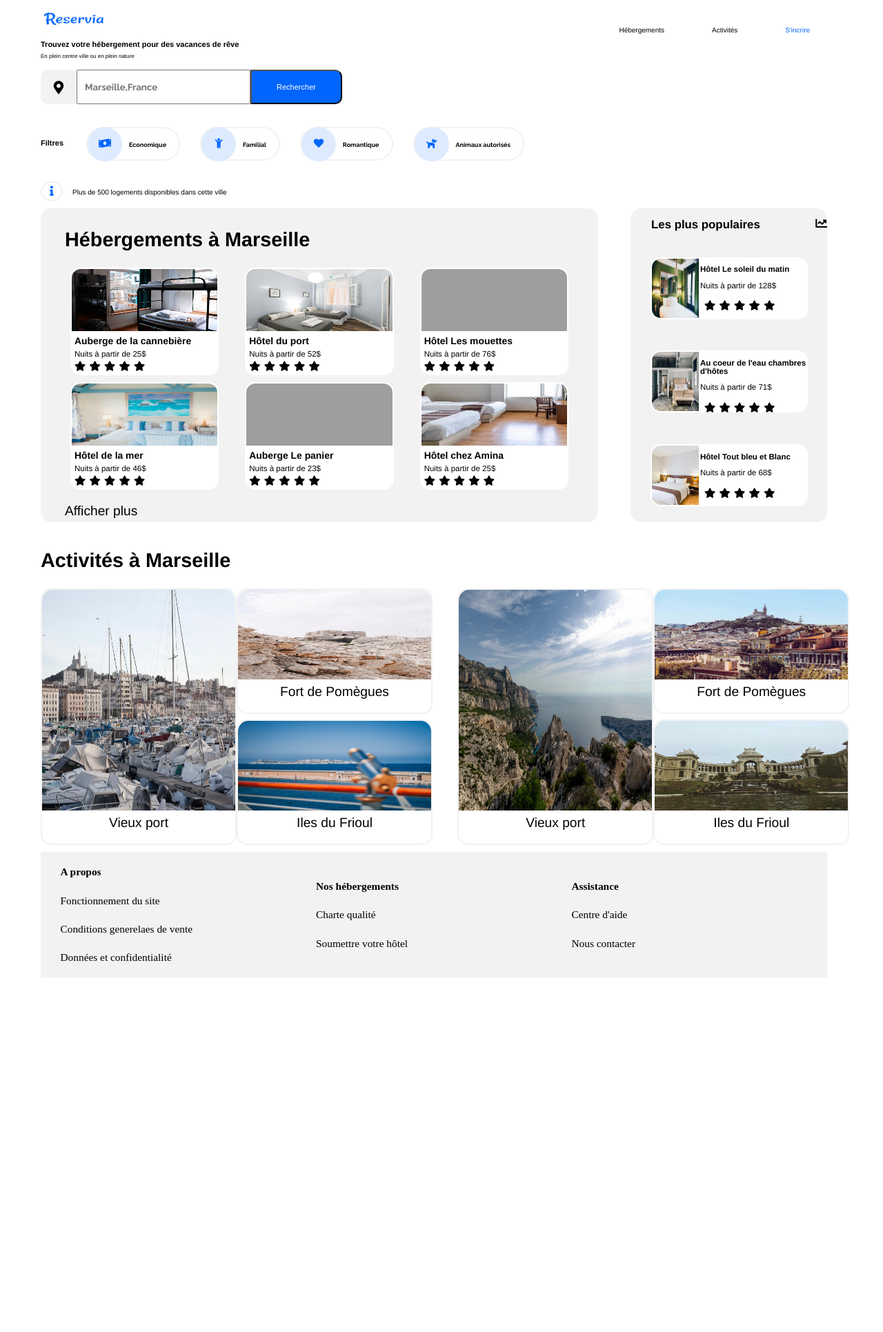
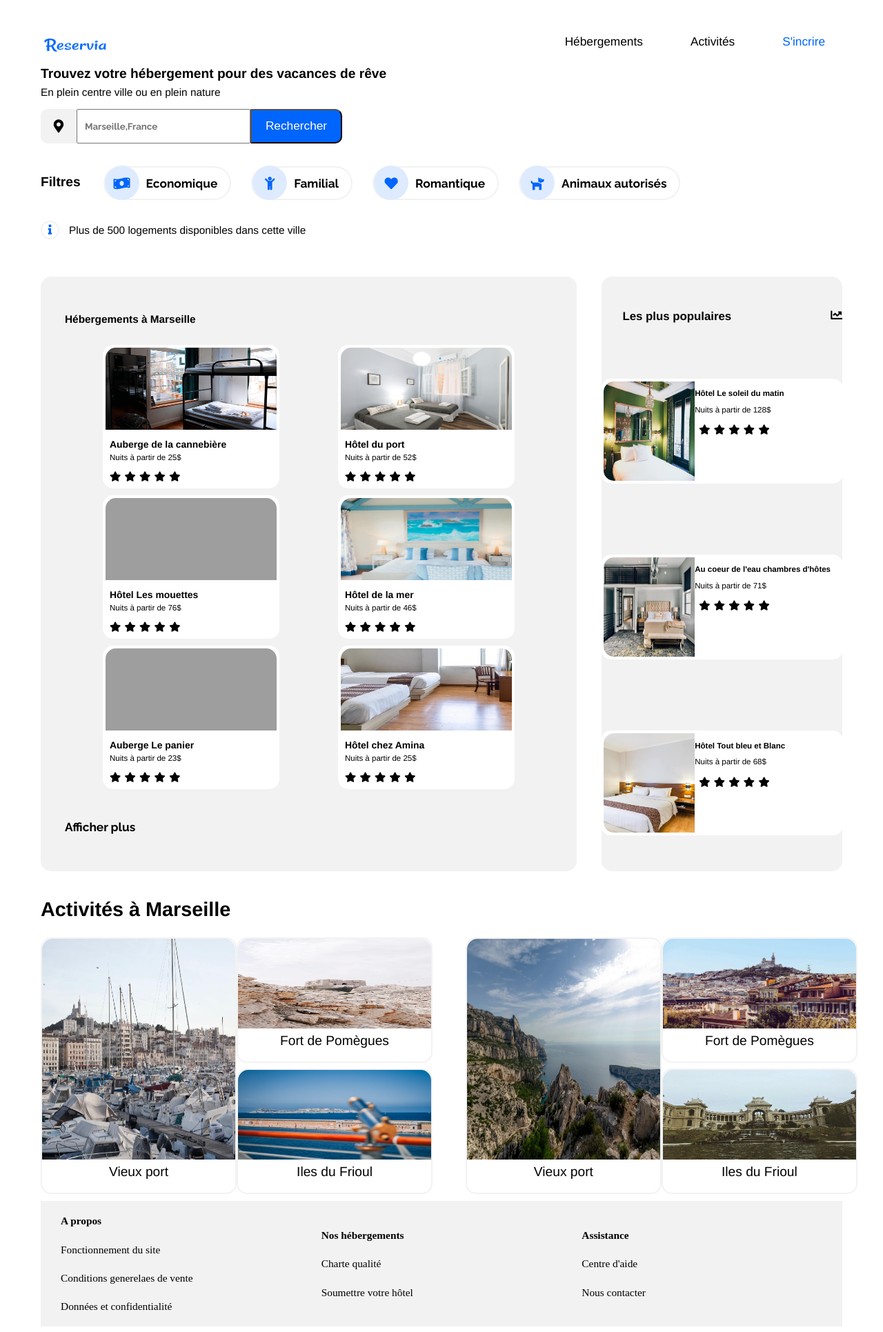
Before and after one commit to HugueninDeveloppement/Reservia, a PHP site: page / in a window 1280 px wide. Shown: the whole page at 69% size. Before the commit the page ends 1417 px from the top, so only its background shows below. Run offline with PHP 8.4, Linux system fonts and the light colour scheme; some libraries are stand-ins or nearby versions; some web fonts are replaced; grey boxes are pictures that could not be loaded.

Commit message:
taille des vignette hebergement

```diff
--- a/StyleSheet.css
+++ b/StyleSheet.css
@@ -3,6 +3,7 @@
 @font-face {
     font-family: 'RalewayBold';
     src: url('polices/static/Raleway-Bold.ttf') format('truetype');
+    font-size:16px;
 }
 
 @font-face {
@@ -16,10 +17,11 @@ body {
     font-family: 'RalewayMedium','Franklin Gothic Medium', 'Arial Narrow', Arial, sans-serif;
     font-size: 1.2em;
     display:flex;
+    margin-top:0px;
 }
 
 #bloc_page {
-    margin: 5px 51px 0px 51px;
+    margin: 0px 51px 0px 51px;
 }
 
 /*En-tete*/
@@ -30,9 +32,10 @@ header {
 }
 
 header img {
-    height: 28px;
-    width:88px;
+    height: 30px;
+    width:93px;
     margin-left:4px;
+    padding-top:50px;
 }
 
 header nav {
@@ -51,10 +54,10 @@ header nav ul {
 
 header nav li {
     list-style-type: none;
-    padding-top: 25px;
+    padding-top: 50px;
     margin-right: 25px;
     margin-left:44px;
-    font-size: 10px;
+    font-size: 0.9em;
 }
 
 header nav a {
@@ -83,12 +86,12 @@ nav a:hover{
 }
 
 #section_recherche h1 {
-    font-size: 11px;
+    font-size: 1em;
     margin-bottom: 5px;
 }
 
 #section_recherche p {
-    font-size: 8px;
+    font-size: 0.8em;
     margin-top:2px;
     margin-bottom:0px;
 }
@@ -127,7 +130,7 @@ nav a:hover{
     background-color: #0065fc;
     width: 133px;
     border-radius: 0px 10px 10px 0px;
-    font-size:11px;
+    font-size:0.9em;
 }
 
 #filtre_recherche {
@@ -138,7 +141,7 @@ nav a:hover{
 
 #filtre_recherche h2 {
     margin: 0px;
-    font-size: 11px;
+    font-size: 1em;
 }
 
 #filtre_recherche ul {
@@ -178,7 +181,7 @@ nav a:hover{
     padding-left: 10px;
     padding-right: 18px;
     font-family: 'RalewayBold';
-    font-size: 9px;
+    font-size:0.9em;
 }
 
 #recherche_info {
@@ -190,18 +193,17 @@ nav a:hover{
 #recherche_info i {
     color: #0065fc;
     border: 2px solid #f2f2f2;
-    width: 25px;
-    height: 25px;
+    width: 23px;
+    height: 23px;
     display: flex;
     align-items: center;
     justify-content: center;
     border-radius: 50%;
-    min-width: 28px;
 }
 
 #recherche_info p {
     margin-left: 14px;
-    font-size:10px;
+    font-size:0.8em;
 }
 
 
@@ -210,12 +212,13 @@ nav a:hover{
     display: flex;
     flex-direction: row;
     justify-content: space-between;
+    margin-top:44px;
 }
 
 
 #hebergement_propose {
     margin-top: 10px;
-    width: 70%;
+    width: 66%;
     background-color: #f2f2f2;
     border-radius: 15px;
     padding: 5px;
@@ -224,6 +227,9 @@ nav a:hover{
 #section_hebergement h2 {
     display: block;
     margin-left: 30px;
+    font-size:0.8em;
+    margin-top:48px;
+    margin-bottom:28px;
 }
 
 #vignettes_hebergement_propose {
@@ -235,18 +241,19 @@ nav a:hover{
 }
 
 .detail_vignette__hebergement {
-    width: 27%;
+    width: 248px;
+    height: 200px;
     display: flex;
     flex-direction: column;
     justify-content: space-between;
     margin-bottom: 10px;
     background-color: white;
+    border: 4px solid white;
     border-radius: 15px;
 }
 
 .detail_vignette__hebergement img {
-        height: 90px;
-        border: 2px solid white;
+    height: 119px;
     border-radius: 15px 15px 0px 0px;
 }
 
@@ -260,9 +267,12 @@ nav a:hover{
 #section_hebergement a {
     display: inline-block;
     margin-left: 30px;
-    padding-top: 10px;
+    margin-top: 35px;
+    margin-bottom: 49px;
     text-decoration: none;
     color: black;
+    font-family: 'RalewayBold';
+    font-size: 0.9em;
 }
 
 .detail_vignette__hebergement p {
@@ -276,7 +286,7 @@ nav a:hover{
 }
 
 #hebergement_populaire {
-    width: 25%;
+    width: 30%;
     background-color: #f2f2f2;
     border-radius: 15px;
     display: flex;
@@ -299,18 +309,18 @@ nav a:hover{
 }
 
 .detail_vignette__populaire {
-    width: 80%;
-    height: 90px;
+    width: 343px;
+    height: 144px;
     display: flex;
     flex-direction: row;
     align-self: center;
     background-color: white;
     border-radius: 15px;
+    border: 4px solid white;
 }
 
     .detail_vignette__populaire img {
-        width: 30%;
-        border: 2px solid white;
+        width: 132px;
         border-radius: 15px 0px 0px 15px;
     }
 
--- a/index.html
+++ b/index.html
@@ -11,7 +11,7 @@
 <body>
         <div id="bloc_page">
             <header>
-                <img src="images/logo/Reservia@3x.png" alt="Réservia" />
+                <img src="images/logo/Reservia.png" alt="Réservia" />
 
                 <nav>
                     <ul>
@@ -34,10 +34,10 @@
                     <div id="filtre_recherche">
                         <h2>Filtres</h2>
                         <ul>
-                            <li><i class="fas fa-money-bill-wave fa-xs"></i><p>Economique</p></li>
-                            <li><i class="fas fa-child fa-xs"></i><p>Familial</p></li>
-                            <li><i class="fas fa-heart fa-xs"></i><p>Romantique</p></li>
-                            <li><i class="fas fa-dog fa-xs"></i><p>Animaux autorisés</p></li>
+                            <li><i class="fas fa-money-bill-wave"></i><p>Economique</p></li>
+                            <li><i class="fas fa-child"></i><p>Familial</p></li>
+                            <li><i class="fas fa-heart"></i><p>Romantique</p></li>
+                            <li><i class="fas fa-dog"></i><p>Animaux autorisés</p></li>
                         </ul>
                     </div>
                     <div id="recherche_info">
@@ -139,7 +139,7 @@
                         <h2>Les plus populaires <i class="fas fa-chart-line"></i></h2>
                         <div id="vignettes_hebergement_populaire">
                             <div class="detail_vignette__populaire">
-                                <img src="images/hebergements/4_small/emile-guillemot-Bj_rcSC5XfE-unsplash.jpg" alt="Auberge de la cannebière" />
+                                <img src="images/hebergements/4_small/emile-guillemot-Bj_rcSC5XfE-unsplash1.jpg" alt="Auberge de la cannebière" />
                                 <div>
                                     <h3>Hôtel Le soleil du matin</h3>
                                     <p>Nuits à partir de 128$</p>
```
Also changed, not shown: images/hebergements/4_small/emile-guillemot-Bj_rcSC5XfE-unsplash1.jpg (added), images/logo/Reservia.png (added). Lines whose indentation alone changed are shown as unchanged.
